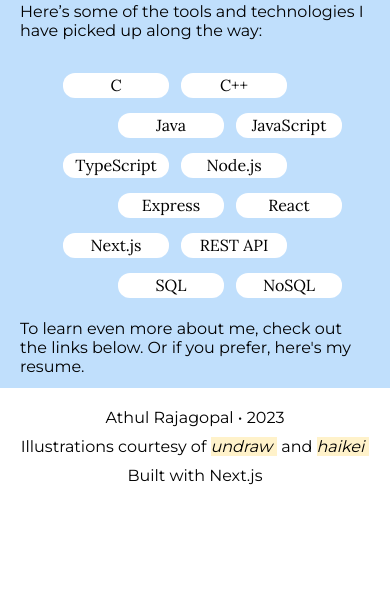
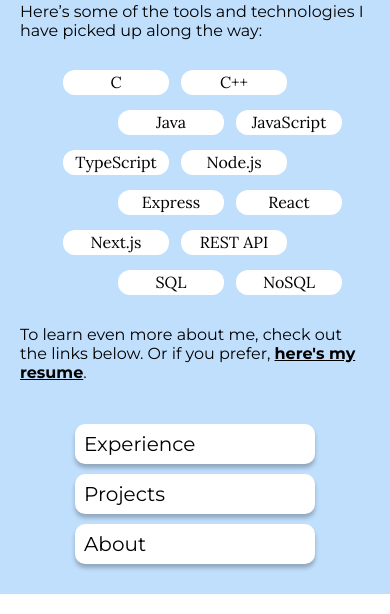
Before and after one commit to rajagoat/athulrajagopal.dev, a Next.js app: page / in a window 390 px wide. Shown: the part 1267-1881 px from the top of the page. Before the commit the page ends 1776 px from the top, so only its background shows below. Built offline with nearby package versions, Linux system fonts and the light colour scheme.

Commit message:
bugfixes and skills look good on mobile

```diff
--- /dev/null
+++ b/components/LinkComponent.js
@@ -0,0 +1,23 @@
+import Link from "next/link";
+import styles from "../styles/LinkComponent.module.css"
+import { Icon } from '@iconify/react';
+import arrowDown from '@iconify/icons-mdi/arrow-down';
+
+const LinkComponent = ({ link }) => {
+    return (
+        <Link
+            href={link.toLowerCase()}
+            className={styles.link}
+        >
+            {link}
+            <Icon
+                icon={arrowDown}
+                rotate={3}
+                height={32}
+                width={32}
+            />
+        </Link>
+    );
+}
+
+export default LinkComponent;
--- /dev/null
+++ b/components/Links.js
@@ -0,0 +1,14 @@
+import styles from "../styles/Links.module.css"
+import LinkComponent from "./LinkComponent";
+
+const Links = ({ links }) => {
+    return (
+        <div className={styles.linksContainer}>
+            {links.map((link, index) =>
+                <LinkComponent link={link} key={index} />
+            )}
+        </div>
+    );
+}
+
+export default Links;
--- a/components/NavMobile.js
+++ b/components/NavMobile.js
@@ -6,7 +6,6 @@
 import menuIcon from '@iconify/icons-mdi/menu';
 import closeIcon from '@iconify/icons-mdi/close';
 import useTheme from "../hooks/useTheme";
-import { useEffect, useState } from "react";
 import { useRouter } from "next/router";
 import useMenu from "../hooks/useMenu";
 
@@ -29,11 +28,6 @@
     const closeMenu = () => {
         setMenuIsOpen(false);
     }
-
-    // this will close the menu on each redirect
-    useEffect(() => {
-        setMenuIsOpen(false);
-    }, [router]);
 
     return (
         <>
@@ -65,24 +59,42 @@
                     style={{ cursor: "pointer" }}
                 />
                 <div className={styles.links}>
-                    <Link href="/experience">
+                    <Link
+                        href="/experience"
+                        onClick={() => closeMenu()}
+                    >
                         Experience
                     </Link>
-                    <Link href="/projects">
+                    <Link
+                        href="/projects"
+                        onClick={() => closeMenu()}
+                    >
                         Projects
                     </Link>
                     <div className={styles.subLinks}>
-                        <Link href="#">
+                        <Link
+                            href="#"
+                            onClick={() => closeMenu()}
+                        >
                             Gleanr
                         </Link>
-                        <Link href="#">
+                        <Link
+                            href="#"
+                            onClick={() => closeMenu()}
+                        >
                             Blue Nile Sport
                         </Link>
-                        <Link href="#">
+                        <Link
+                            href="#"
+                            onClick={() => closeMenu()}
+                        >
                             OnTheHouse
                         </Link>
                     </div>
-                    <Link href="/about">
+                    <Link
+                        href="/about"
+                        onClick={() => closeMenu()}
+                    >
                         About
                     </Link>
                     <Icon
--- a/components/SkillsContainer.js
+++ b/components/SkillsContainer.js
@@ -4,14 +4,14 @@
 const SkillsContainer = ({ skills, numberPerRow }) => {
     return (
         <div className={styles.skillsContainer}>
-            {skills.map(skill =>
-                <Skill id={skill} name={skill} />
+            {skills.map((skill, index) =>
+                <Skill id={skill} name={skill} key={index}/>
             ).reduce((r, skill, index) => {
                 index % numberPerRow === 0 && r.push([]);
                 r[r.length - 1].push(skill);
                 return r;
-            }, []).map(rowContent =>
-                <div className={styles.row}>{rowContent}</div>
+            }, []).map((rowContent, index) =>
+                <div className={styles.row} key={index}>{rowContent}</div>
             )}
         </div>
     );
--- a/pages/index.js
+++ b/pages/index.js
@@ -6,6 +6,7 @@
 import arrowDown from '@iconify/icons-mdi/arrow-down';
 import undrawTeam from "../public/assets/undraw-engineering-team.svg";
 import SkillsContainer from '../components/SkillsContainer';
+import Links from '../components/Links';
 
 export default function Home() {
   return (
@@ -67,8 +68,17 @@
             numberPerRow={2}
           />
           <div className={styles.mainText}>
-            <p>To learn even more about me, check out the links below. Or if you prefer, here&apos;s my resume.</p>
+            <p>To learn even more about me, check out the links below. Or if you prefer,
+              <a target="_blank" href="/uploads/Athul_Rajagopal.pdf"> <b><u>here&apos;s my resume</u></b></a>.
+            </p>
           </div>
+          <Links
+            links={[
+              "Experience",
+              "Projects",
+              "About"
+            ]}
+          />
         </section>
       </div>
     </div>
--- /dev/null
+++ b/styles/LinkComponent.module.css
@@ -0,0 +1,13 @@
+.link {
+    font-size: 20px;
+    width: 240px;
+    height: 40px;
+    color: var(--color-text-primary);
+    background-color: var(--color-bg-primary);
+    display: flex;
+    align-items: center;
+    justify-content: space-between;
+    padding: 0 9px;
+    border-radius: 10px;
+    box-shadow: 0px 4px 4px rgba(0, 0, 0, 0.25);
+}
--- /dev/null
+++ b/styles/Links.module.css
@@ -0,0 +1,9 @@
+.linksContainer {
+    display: flex;
+    flex-direction: column;
+    margin: 30px 0;
+}
+
+.linksContainer>a:not(:last-child) {
+    margin-bottom: 10px;
+}
--- a/styles/SkillsContainer.module.css
+++ b/styles/SkillsContainer.module.css
@@ -1,7 +1,7 @@
 .skillsContainer {
     display: flex;
     flex-direction: column;
-    margin: 21px 0;
+    margin: 18px 0 30px 0;
     align-items: center;
 }
 
```
Also changed, not shown: 1 other file (tests, documents, lock files or other folders). Lines whose indentation alone changed are shown as unchanged.
